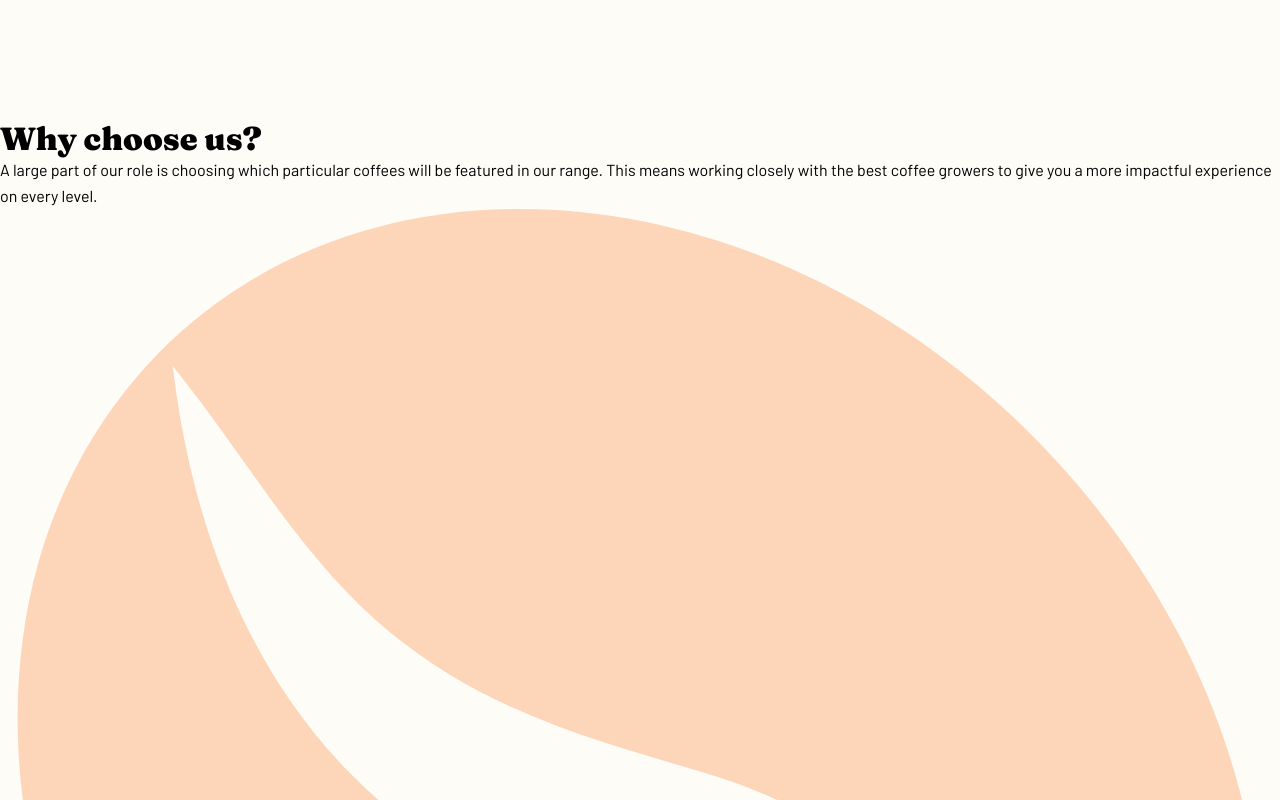
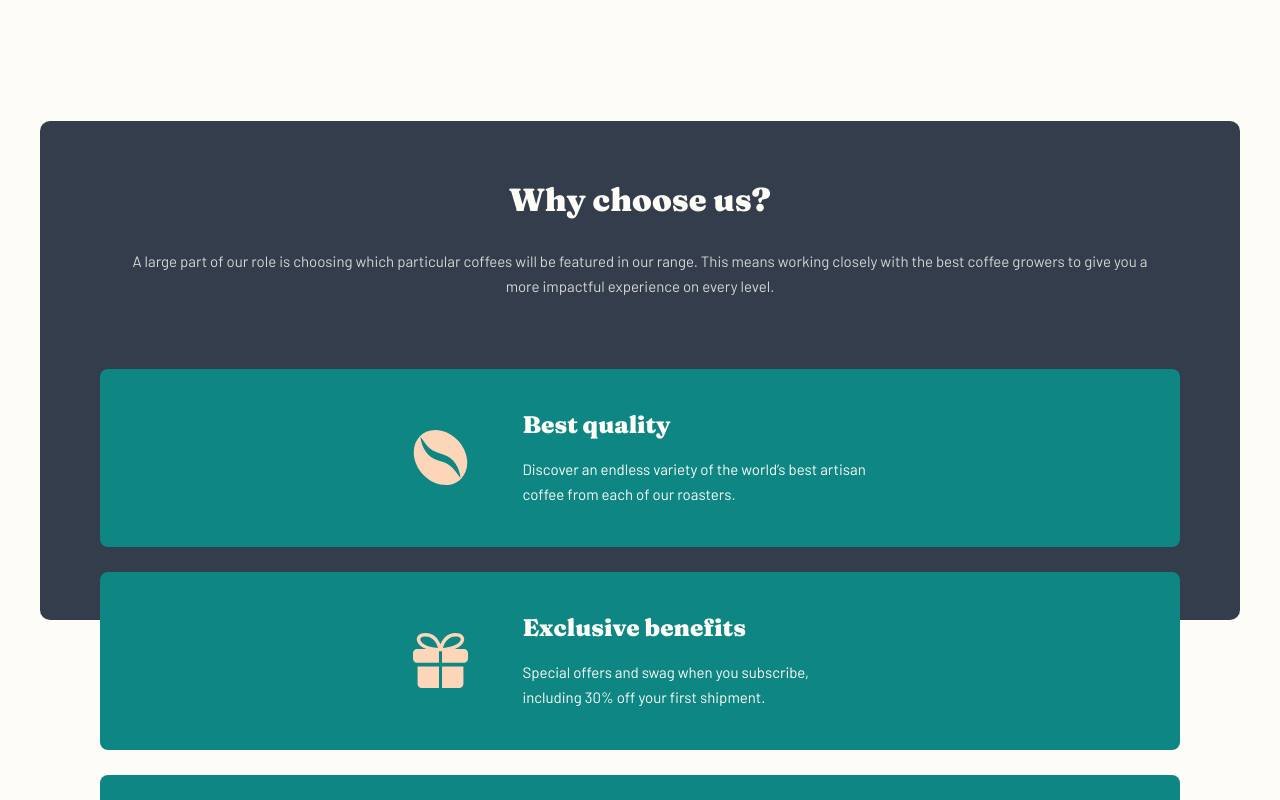
Before and after one commit to vickievien/coffee-roasters, a Next.js app: page / in a window 1280 px wide. Shown: the part 1400-2200 px from the top of the page. Built offline with nearby package versions, Linux system fonts and the light colour scheme.

Commit message:
:lipstick: update: add styles for tablet view of Why Us component on homepage

```diff
--- a/styles/Home.module.css
+++ b/styles/Home.module.css
@@ -211,3 +211,117 @@
         padding-bottom: 24px;
     }
 }
+
+/* WHY US SECTION */
+.why_container {
+    margin: 0 25px 120px 25px;
+    position: relative;
+}
+
+.why_container:before {
+    content: "";
+    position: absolute;
+    width: 100%;
+    height: 60%;
+    background-color: var(--dark-grey-blue);
+    border-radius: 10px;
+    z-index: 0;
+}
+
+.why_title_container {
+    text-align: center;
+    padding: 55px 75px 70px 75px;
+    position: relative;
+    z-index: 1;
+    color: var(--light-cream);
+}
+
+.why_title_container h3 {
+    font-size: 28px;
+    line-height: 28px;
+    margin-bottom: 25px;
+}
+
+.why_title_container p {
+    font-size: 15px;
+    line-height: 25px;
+    opacity: 80%;
+}
+
+.why_list {
+    display: flex;
+    flex-direction: column;
+    gap: 25px;
+    position: relative;
+    z-index: 1;
+    padding: 0 25px;
+}
+
+.why_list_item {
+    text-align: center;
+    background-color: var(--dark-cyan);
+    width: 100%;
+    padding: 70px 0 50px 0;
+    display: flex;
+    flex-direction: column;
+    justify-content: center;
+    align-items: center;
+    border-radius: 8px;
+}
+
+.why_icon {
+    width: 72px;
+    height: auto;
+    display: block;
+    margin: 0 auto 55px auto;
+}
+
+.why_item_text_container {
+    color: var(--light-cream);
+}
+
+.why_item_text_container h4 {
+    margin-bottom: 25px;
+}
+
+.why_item_text_container p {
+    font-size: 15px;
+    line-height: 25px;
+    width: 210px;
+}
+
+@media only screen and (min-width: 768px) {
+    .why_container {
+        margin: 0 40px 145px 40px;
+    }
+    .why_title_container {
+        /* padding: 65px 25px; */
+    }
+    .why_title_container h3 {
+        font-size: 32px;
+        line-height: 48px;
+    }
+    .why_list {
+        padding: 0 60px;
+    }
+    .why_list_item {
+        text-align: left;
+        padding: 40px 50px;
+        flex-direction: row;
+        justify-content: center;
+        align-items: center;
+        gap: 55px;
+    }
+    .why_icon {
+        width: 55px;
+        height: auto;
+        display: block;
+        margin: 0 0;
+    }
+    .why_item_text_container h4 {
+        margin-bottom: 16px;
+    }
+    .why_item_text_container p {
+        width: 345px;
+    }
+}
```
